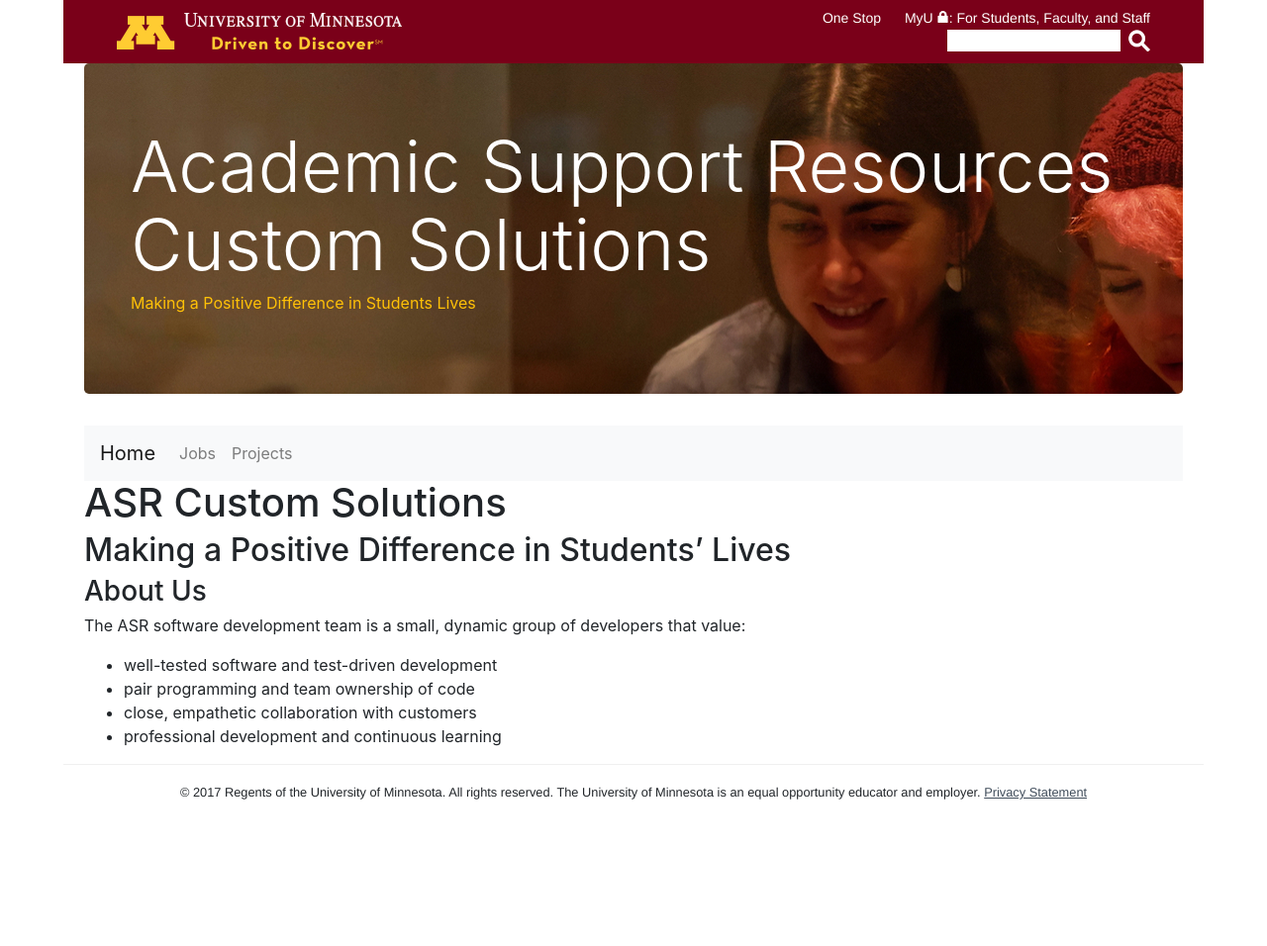
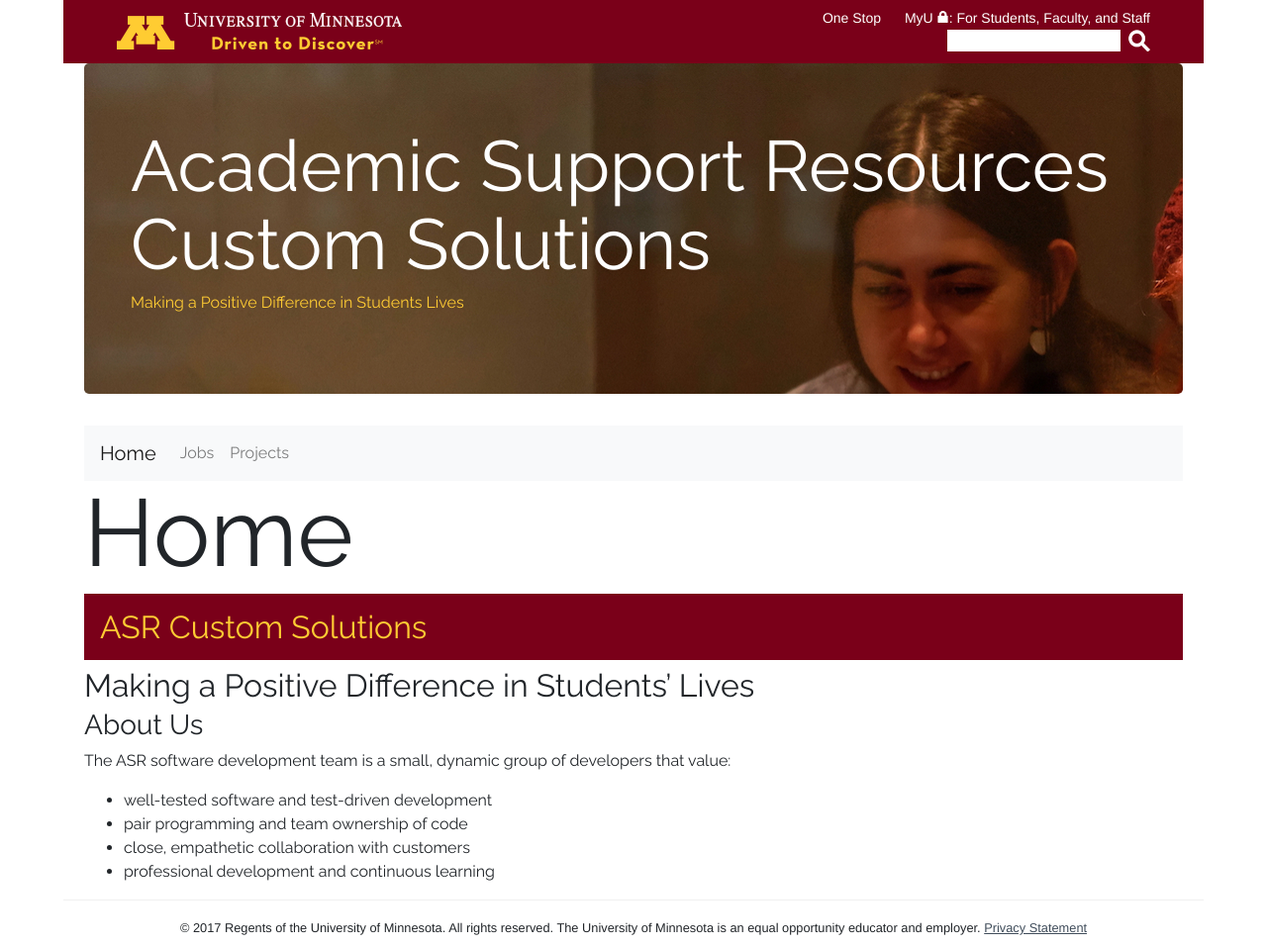
Before and after one commit to umn-asr/umn-asr.github.io, a Jekyll site: the page built from index.markdown, in a window 1280 px wide. Shown: the whole page at 99% size. Built offline with Jekyll 4.4.1, drawn with Linux system fonts in a browser that asks for light colours; before the commit the page ends 900 px from its top, so only the background shows below that.

```diff
--- a/_includes/content.html
+++ b/_includes/content.html
@@ -10,5 +10,7 @@
 </div>
 
 <div class="container">
+    <h1 class="display-1">{{ page.title }}</h1>
+    <h2 class="bg-dark text-warning p-3">{{ page.subtitle }}</h2>
     {{ content }}
 </div>
--- a/_includes/head.html
+++ b/_includes/head.html
@@ -2,9 +2,10 @@
 		<title>Academic Support Resources Custom Solutions - University of Minnesota</title>
     <meta name="viewport" content="width=device-width, initial-scale=1, shrink-to-fit=no">
 		<meta charset="UTF-8">
-		<link rel="stylesheet" href="/css/2015-tc.css">
+    <link href="https://fonts.googleapis.com/css?family=Raleway" rel="stylesheet">
 		<script src="/js/umnhf-2015.js" type="text/javascript"></script>
 		<script src="/js/html5shiv-printshiv.js" type="text/javascript"></script>
     <link rel="stylesheet" href="https://maxcdn.bootstrapcdn.com/bootstrap/4.0.0-beta/css/bootstrap.min.css" integrity="sha384-/Y6pD6FV/Vv2HJnA6t+vslU6fwYXjCFtcEpHbNJ0lyAFsXTsjBbfaDjzALeQsN6M" crossorigin="anonymous">
     <script src="https://maxcdn.bootstrapcdn.com/bootstrap/4.0.0-beta/js/bootstrap.min.js" integrity="sha384-h0AbiXch4ZDo7tp9hKZ4TsHbi047NrKGLO3SEJAg45jXxnGIfYzk4Si90RDIqNm1" crossorigin="anonymous"></script>
+		<link rel="stylesheet" href="/css/2015-tc.css">
 	</head>
--- a/css/2015-tc.css
+++ b/css/2015-tc.css
@@ -1,9 +1,16 @@
 
 div, header, footer, section, address, nav, main { box-sizing: border-box; }
 
-html { -ms-text-size-adjust: 100%; -webkit-text-size-adjust: 100%; }
+html {
+-ms-text-size-adjust: 100%;
+-webkit-text-size-adjust: 100%;
+font-family: "Raleway", Helvetica, "Helvetica Neue", "Future", Verdana, "Geneva", sans-serif;
+}
 
-body { margin: 0; }
+body {
+  margin: 0;
+  font-family: "Raleway", Helvetica, "Helvetica Neue", "Future", Verdana, "Geneva", sans-serif;
+}
 
 .visually-hidden { position: absolute; overflow: hidden; clip: rect(0, 0, 0, 0); width: 1px; height: 1px; margin: -1px; padding: 0; border: 0 none; }
 
@@ -11,7 +18,7 @@ body { margin: 0; }
 
 .printer { display: none; }
 
-#skipLinks a { position: absolute; left: -10000px; top: auto; width: 1px; height: 1px; overflow: hidden; color: #7a0019; font-family: Arial, sans-serif; font-size: 14px; }
+#skipLinks a { position: absolute; left: -10000px; top: auto; width: 1px; height: 1px; overflow: hidden; color: #7a0019; font-size: 14px; }
 #skipLinks a:focus { width: 110px; height: auto; background-color: white; border-bottom-right-radius: 0.4em; border-bottom-left-radius: 0.4em; padding: 0.2em; border: 1px solid #000; border-top: none; position: fixed; top: 0; left: 50%; margin-left: -55px; text-align: center; z-index: 9999; }
 
 @media screen and (max-width: 1152px) { #umnhf-h.umnhf, #umnhf-f.umnhf, #umnhf-alt.umnhf, #umnhf-uf.umnhf, #umnhf-h-ma, #umn-main { width: 100%; margin: 0; } }
@@ -105,8 +112,8 @@ body { margin: 0; }
 #umnhf-uf a:hover, #umnhf-uf a:active, #umnhf-uf a:focus { text-decoration: underline; }
 #umnhf-uf p { margin: 0; }
 #umnhf-uf p, #umnhf-uf a, #umnhf-uf li, #umnhf-uf h3 { text-decoration: none; color: #404d5b; }
-#umnhf-uf h2.umnhf-f-title { margin: 0 0 15px; padding: 16px 8px 16px 54px; text-transform: uppercase; color: #404d5b; border-bottom: 1px solid #dbdbdb; font-family: Helvetica, "Helvetica Neue", "Futura", Verdana, "Geneva", sans-serif; font-size: 16px; font-weight: normal; }
-#umnhf-uf h3.umnhf-f-title, #umnhf-uf p.umnhf-f-title { margin: 0; text-transform: uppercase; color: #404d5b; font-family: Helvetica, "Helvetica Neue", "Futura", Verdana, "Geneva", sans-serif; font-size: 14px; font-weight: bold; }
+#umnhf-uf h2.umnhf-f-title { margin: 0 0 15px; padding: 16px 8px 16px 54px; text-transform: uppercase; color: #404d5b; border-bottom: 1px solid #dbdbdb; font-size: 16px; font-weight: normal; }
+#umnhf-uf h3.umnhf-f-title, #umnhf-uf p.umnhf-f-title { margin: 0; text-transform: uppercase; color: #404d5b; font-size: 14px; font-weight: bold; }
 
 #umnhf-uf-ci, #umnhf-uf-sm { float: left; clear: both; padding: 0 0 0 54px; font-style: normal; }
 
@@ -148,9 +155,9 @@ body { margin: 0; }
 #umnhf-f .umnhf-f-cl { float: left; box-sizing: border-box; width: 25%; height: 190px; padding: 5px; }
 #umnhf-f #umnhf-f-myu { display: none; }
 #umnhf-f ul, #umnhf-f p { margin: 0 0 16px 0; padding: 0; list-style: none; color: #404d5b; }
-#umnhf-f .umnhf-f-title { text-transform: uppercase; color: #404d5b; font-family: Helvetica, "Helvetica Neue", "Futura", Verdana, "Geneva", sans-serif; }
-#umnhf-f h2.umnhf-f-title { margin: 0 -54px 15px -54px; padding: 16px 8px 16px 54px; text-transform: uppercase; color: #404d5b; border-bottom: 1px solid #dbdbdb; font-family: Helvetica, "Helvetica Neue", "Futura", Verdana, "Geneva", sans-serif; font-size: 16px; font-weight: normal; }
-#umnhf-f h3.umnhf-f-title { margin: 0; text-transform: uppercase; color: #404d5b; font-family: Helvetica, "Helvetica Neue", "Futura", Verdana, "Geneva", sans-serif; font-size: 14px; font-weight: bold; }
+#umnhf-f .umnhf-f-title { text-transform: uppercase; color: #404d5b; }
+#umnhf-f h2.umnhf-f-title { margin: 0 -54px 15px -54px; padding: 16px 8px 16px 54px; text-transform: uppercase; color: #404d5b; border-bottom: 1px solid #dbdbdb; font-size: 16px; font-weight: normal; }
+#umnhf-f h3.umnhf-f-title { margin: 0; text-transform: uppercase; color: #404d5b; font-size: 14px; font-weight: bold; }
 #umnhf-f small { display: block; padding: 5px 54px; text-align: center; font-size: 0.8rem; line-height: 1rem; }
 #umnhf-f small a:link, #umnhf-f small a:active, #umnhf-f small a:visited { color: #404d5b; text-decoration: underline; }
 
@@ -184,3 +191,11 @@ body { margin: 0; }
 @media all and (max-width: 609px) and (min-resolution: 192dpi) { #umnhf-f #umnhf-f-myu ul span { background: transparent url("../img/sprites/lock-search-g@2x.png") 0 0 no-repeat; background-size: 22px 34px; } }
 
 @media all and (max-width: 609px) { #umnhf-uf-ul ul { padding-bottom: 0; } }
+
+.bg-dark {
+  background-color: #7a0019!important;
+}
+
+.text-warning {
+  color: #ffcc33!important;
+}
--- a/index.markdown
+++ b/index.markdown
@@ -1,8 +1,8 @@
 ---
 layout: page
 title: Home
+subtitle: ASR Custom Solutions
 ---
-# ASR Custom Solutions
 ## Making a Positive Difference in Students' Lives
 
 ### About Us
--- a/jobs.markdown
+++ b/jobs.markdown
@@ -1,11 +1,8 @@
 ---
 layout: page
 title: Jobs
+subtitle: We Want to Work with You
 ---
-
-# Jobs
-## We want to work with you
-
 ### Developer 3
 
 <a href="http://asr.umn.edu/">ASR</a> Custom Solutions is hiring a new developer and we want it to be you! We're looking for a developer ready to lead.
--- a/projects.markdown
+++ b/projects.markdown
@@ -1,10 +1,8 @@
 ---
 layout: page
 title: Projects
+subtitle: We do cool stuff
 ---
-
-# Projects
-## We do cool stuff
 
 ASR Custom Solutions has wide-ranging portfolio of Rails apps, Ruby gems, CLI tools and more. Some of our projects are:
 
```
Also changed, not shown: css/main.scss (deleted, +0 -39 lines).
